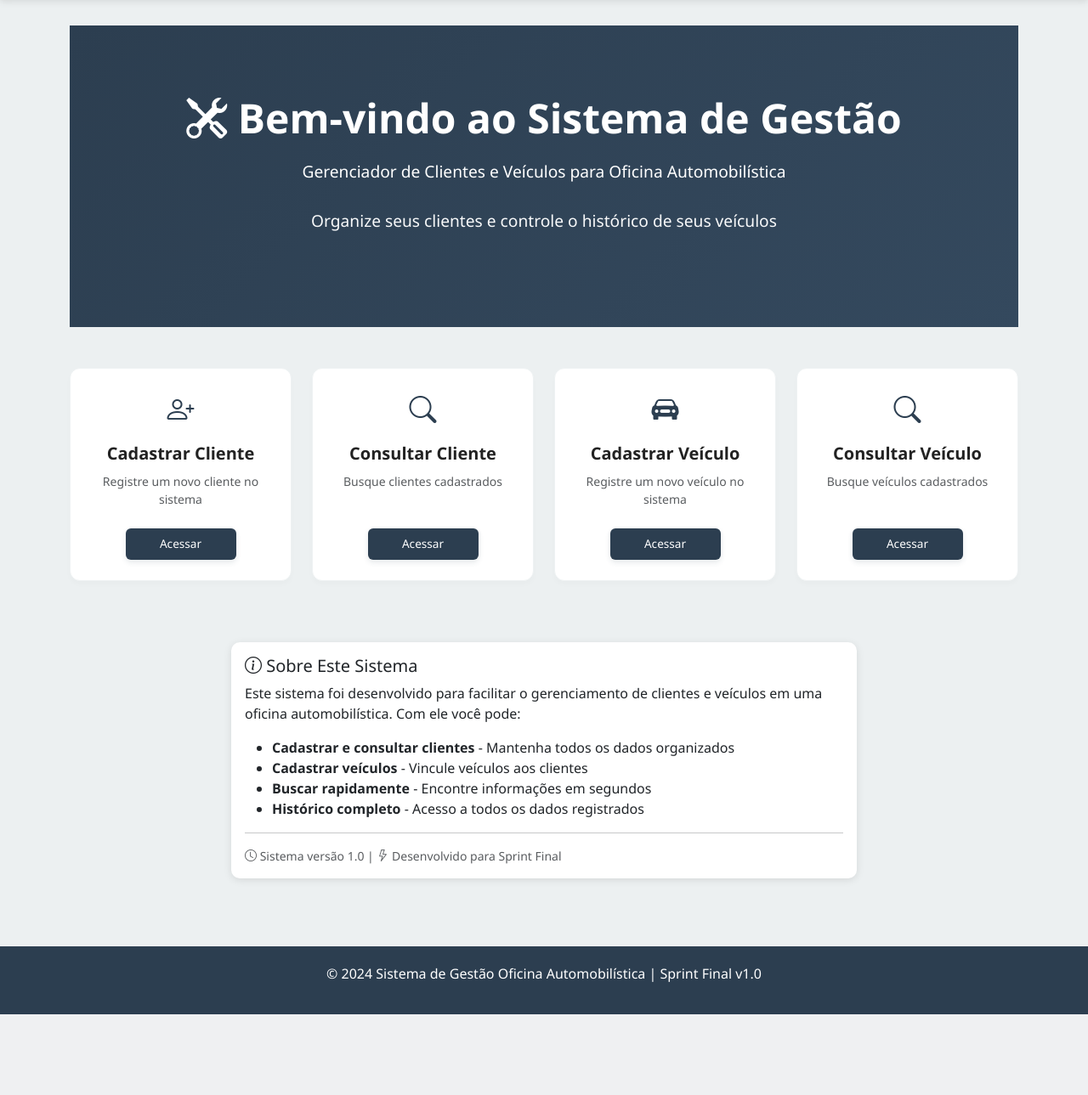
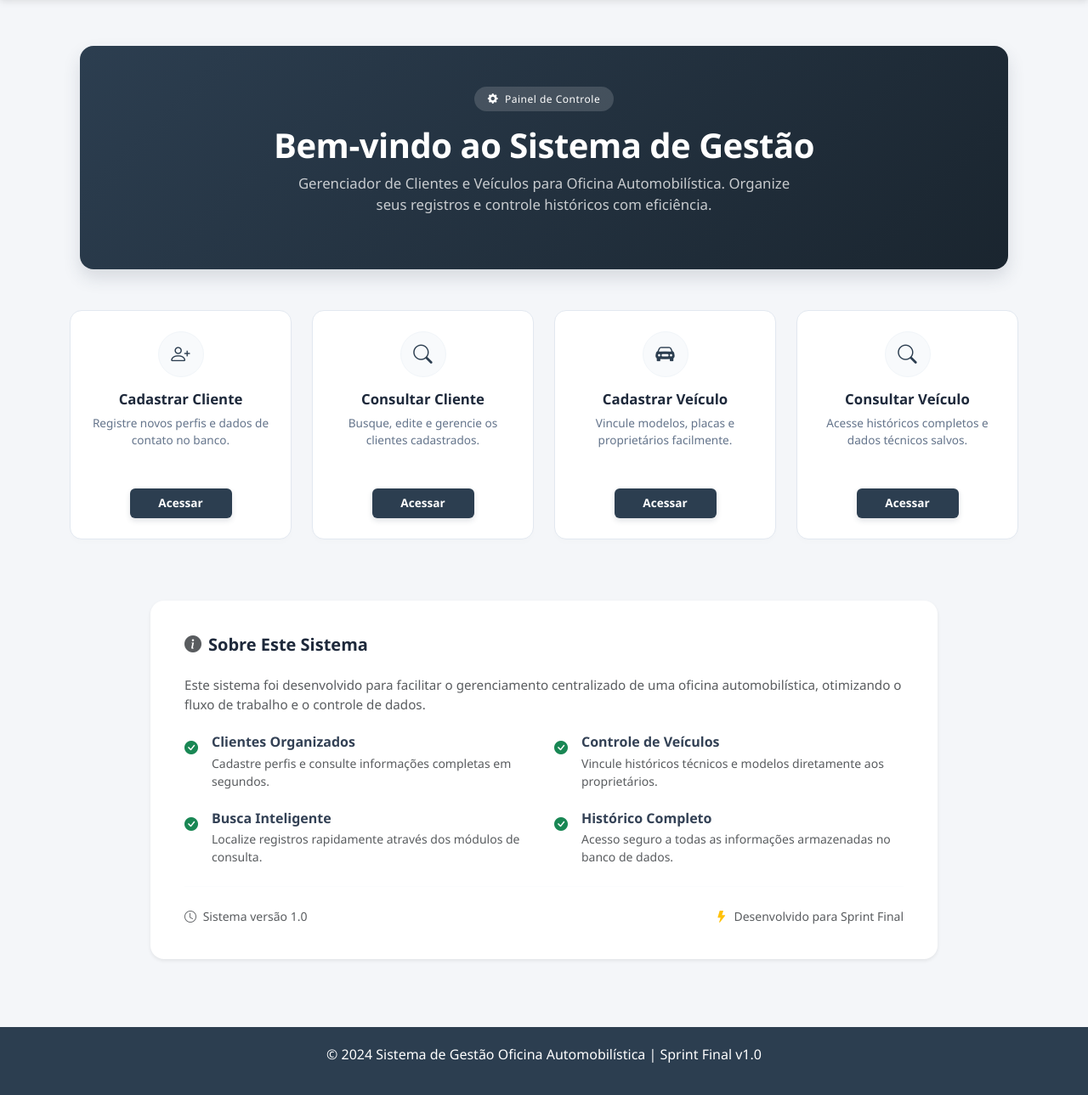
Before and after one commit to eduardacbayer/oficinapro, a Flask app: page / in a window 1280 px wide. Shown: the part 62-1351 px from the top of the page at 85% size. Before the commit the page ends 1256 px from the top, so only its background shows below. Run offline with Flask 3, Linux system fonts and the light colour scheme.

Commit message:
style: balance main dashboard contrast and modernize about section

```diff
--- a/oficina-app/templates/index.html
+++ b/oficina-app/templates/index.html
@@ -3,128 +3,253 @@
 {% block title %}Home - Sistema Oficina{% endblock %}
 
 {% block content %}
-<div class="hero mb-5">
-    <h1><i class="bi bi-tools"></i> Bem-vindo ao Sistema de Gestão</h1>
-    <p>Gerenciador de Clientes e Veículos para Oficina Automobilística</p>
-    <p class="text-light">Organize seus clientes e controle o histórico de seus veículos</p>
+<!-- HERO SECTION REFINADO (COM CORES FORTES E CANTOS ARREDONDADOS) -->
+<div class="container mt-4">
+    <div class="hero-moderno p-5 text-center text-white mb-5">
+        <div class="badge-operacional mb-3">
+            <span class="badge rounded-pill px-3 py-2"><i class="bi bi-gear-fill spin me-1"></i> Painel de Controle</span>
+        </div>
+        <h1 class="display-6" style="font-weight: 700; letter-spacing: -0.5px;">
+            Bem-vindo ao Sistema de Gestão
+        </h1>
+        <p class="mx-auto mt-2 opacity-75" style="max-width: 600px; font-size: 1.05rem;">
+            Gerenciador de Clientes e Veículos para Oficina Automobilística. Organize seus registros e controle históricos com eficiência.
+        </p>
+    </div>
 </div>
 
-<div class="row mb-5">
-    <div class="col-md-6 col-lg-3 mb-4">
-        <div class="card-menu text-center p-4 d-flex flex-column justify-content-between h-100" style="background: #ffffff; border-radius: 12px; border: 1px solid #eef2f3; box-shadow: 0 4px 6px rgba(0,0,0,0.02); transition: transform 0.2s, box-shadow 0.2s;">
-            <div>
-                <i class="bi bi-person-plus" style="font-size: 2rem; color: #2c3e50;"></i>
-                <h5 class="mt-3" style="font-weight: 600; color: #222222;">Cadastrar Cliente</h5>
-                <p class="text-muted small mb-4">Registre um novo cliente no sistema</p>
+<!-- MENU PRINCIPAL EM CARDS EQUILIBRADOS -->
+<div class="row mb-5 justify-content-center">
+    <!-- CADASTRO DE CLIENTE -->
+    <div class="col-sm-6 col-md-6 col-lg-3 mb-4">
+        <div class="card-oficina-clean p-4 d-flex flex-column justify-content-between h-100">
+            <div class="text-center">
+                <div class="icon-circle mb-3 mx-auto">
+                    <i class="bi bi-person-plus"></i>
+                </div>
+                <h5 class="card-title-oficina">Cadastrar Cliente</h5>
+                <p class="card-text-oficina">Registre novos perfis e dados de contato no banco.</p>
             </div>
-            <div class="d-flex justify-content-center w-100">
-                <a href="/cadastro-cliente" class="btn-oficina">
-                    Acessar
-                </a>
+            <div class="d-flex justify-content-center pt-2">
+                <a href="/cadastro-cliente" class="btn-oficina-fixed">Acessar</a>
             </div>
         </div>
     </div>
 
-    <div class="col-md-6 col-lg-3 mb-4">
-        <div class="card-menu text-center p-4 d-flex flex-column justify-content-between h-100" style="background: #ffffff; border-radius: 12px; border: 1px solid #eef2f3; box-shadow: 0 4px 6px rgba(0,0,0,0.02); transition: transform 0.2s, box-shadow 0.2s;">
-            <div>
-                <i class="bi bi-search" style="font-size: 2rem; color: #2c3e50;"></i>
-                <h5 class="mt-3" style="font-weight: 600; color: #222222;">Consultar Cliente</h5>
-                <p class="text-muted small mb-4">Busque clientes cadastrados</p>
+    <!-- CONSULTAR CLIENTE -->
+    <div class="col-sm-6 col-md-6 col-lg-3 mb-4">
+        <div class="card-oficina-clean p-4 d-flex flex-column justify-content-between h-100">
+            <div class="text-center">
+                <div class="icon-circle mb-3 mx-auto">
+                    <i class="bi bi-search"></i>
+                </div>
+                <h5 class="card-title-oficina">Consultar Cliente</h5>
+                <p class="card-text-oficina">Busque, edite e gerencie os clientes cadastrados.</p>
             </div>
-            <div class="d-flex justify-content-center w-100">
-                <a href="/consulta-cliente" class="btn-oficina">
-                    Acessar
-                </a>
+            <div class="d-flex justify-content-center pt-2">
+                <a href="/consulta-cliente" class="btn-oficina-fixed">Acessar</a>
             </div>
         </div>
     </div>
 
-    <div class="col-md-6 col-lg-3 mb-4">
-        <div class="card-menu text-center p-4 d-flex flex-column justify-content-between h-100" style="background: #ffffff; border-radius: 12px; border: 1px solid #eef2f3; box-shadow: 0 4px 6px rgba(0,0,0,0.02); transition: transform 0.2s, box-shadow 0.2s;">
-            <div>
-                <i class="bi bi-car-front-fill" style="font-size: 2rem; color: #2c3e50;"></i>
-                <h5 class="mt-3" style="font-weight: 600; color: #222222;">Cadastrar Veículo</h5>
-                <p class="text-muted small mb-4">Registre um novo veículo no sistema</p>
+    <!-- CADASTRO DE VEÍCULO -->
+    <div class="col-sm-6 col-md-6 col-lg-3 mb-4">
+        <div class="card-oficina-clean p-4 d-flex flex-column justify-content-between h-100">
+            <div class="text-center">
+                <div class="icon-circle mb-3 mx-auto">
+                    <i class="bi bi-car-front-fill"></i>
+                </div>
+                <h5 class="card-title-oficina">Cadastrar Veículo</h5>
+                <p class="card-text-oficina">Vincule modelos, placas e proprietários facilmente.</p>
             </div>
-            <div class="d-flex justify-content-center w-100">
-                <a href="/cadastro-veiculo" class="btn-oficina">
-                    Acessar
-                </a>
+            <div class="d-flex justify-content-center pt-2">
+                <a href="/cadastro-veiculo" class="btn-oficina-fixed">Acessar</a>
             </div>
         </div>
     </div>
 
-    <div class="col-md-6 col-lg-3 mb-4">
-        <div class="card-menu text-center p-4 d-flex flex-column justify-content-between h-100" style="background: #ffffff; border-radius: 12px; border: 1px solid #eef2f3; box-shadow: 0 4px 6px rgba(0,0,0,0.02); transition: transform 0.2s, box-shadow 0.2s;">
-            <div>
-                <i class="bi bi-search" style="font-size: 2rem; color: #2c3e50;"></i>
-                <h5 class="mt-3" style="font-weight: 600; color: #222222;">Consultar Veículo</h5>
-                <p class="text-muted small mb-4">Busque veículos cadastrados</p>
+    <!-- CONSULTAR VEÍCULO -->
+    <div class="col-sm-6 col-md-6 col-lg-3 mb-4">
+        <div class="card-oficina-clean p-4 d-flex flex-column justify-content-between h-100">
+            <div class="text-center">
+                <div class="icon-circle mb-3 mx-auto">
+                    <i class="bi bi-search"></i>
+                </div>
+                <h5 class="card-title-oficina">Consultar Veículo</h5>
+                <p class="card-text-oficina">Acesse históricos completos e dados técnicos salvos.</p>
             </div>
-            <div class="d-flex justify-content-center w-100">
-                <a href="/consulta-veiculo" class="btn-oficina">
-                    Acessar
-                </a>
+            <div class="d-flex justify-content-center pt-2">
+                <a href="/consulta-veiculo" class="btn-oficina-fixed">Acessar</a>
             </div>
         </div>
     </div>
 </div>
 
-<style>
-    .btn-oficina {
-        display: inline-block;
-        width: 130px; /* Largura compacta e fixa para o botão */
-        padding: 8px 0; /* Espaçamento interno menor e proporcional */
-        font-size: 0.85rem;
-        font-weight: 500;
-        color: #ffffff !important;
-        background-color: #2c3e50; /* Sua cor escura padrão mantida */
-        border: none;
-        border-radius: 6px; /* Cantos arredondados elegantes */
-        text-decoration: none;
-        text-align: center;
-        box-shadow: 0 3px 6px rgba(44, 62, 80, 0.12); /* Sombra suave */
-        transition: all 0.2s ease-in-out;
-    }
+<!-- SEÇÃO SOBRE ESTE SISTEMA (RESTAURADA E MODERNIZADA) -->
+<div class="row mt-5">
+    <div class="col-lg-10 mx-auto">
+        <div class="card border-0 shadow-sm p-4" style="border-radius: 16px; background: #ffffff;">
+            <div class="card-body">
+                <h5 class="card-title mb-4" style="font-weight: 700; color: #1e293b;">
+                    <i class="bi bi-info-circle-fill text-muted me-2"></i>Sobre Este Sistema
+                </h5>
+                <p class="card-text text-muted mb-4" style="font-size: 0.95rem;">
+                    Este sistema foi desenvolvido para facilitar o gerenciamento centralizado de uma oficina automobilística, otimizando o fluxo de trabalho e o controle de dados.
+                </p>
 
-    .btn-oficina:hover {
-        background-color: #1a252f; /* Feedback sutil ao passar o mouse */
-        box-shadow: 0 5px 12px rgba(44, 62, 80, 0.22); /* Sombra ganha um leve destaque */
-        transform: translateY(-1.5px); /* Efeito flutuante minimalista */
-    }
+                <!-- Recursos em Grid Minimalista -->
+                <div class="row g-4">
+                    <div class="col-md-6">
+                        <div class="d-flex align-items-start">
+                            <i class="bi bi-check-circle-fill text-success me-3 mt-1"></i>
+                            <div>
+                                <h6 class="mb-1" style="font-weight: 600; color: #334155;">Clientes Organizados</h6>
+                                <p class="text-muted small mb-0">Cadastre perfis e consulte informações completas em segundos.</p>
+                            </div>
+                        </div>
+                    </div>
+                    <div class="col-md-6">
+                        <div class="d-flex align-items-start">
+                            <i class="bi bi-check-circle-fill text-success me-3 mt-1"></i>
+                            <div>
+                                <h6 class="mb-1" style="font-weight: 600; color: #334155;">Controle de Veículos</h6>
+                                <p class="text-muted small mb-0">Vincule históricos técnicos e modelos diretamente aos proprietários.</p>
+                            </div>
+                        </div>
+                    </div>
+                    <div class="col-md-6">
+                        <div class="d-flex align-items-start">
+                            <i class="bi bi-check-circle-fill text-success me-3 mt-1"></i>
+                            <div>
+                                <h6 class="mb-1" style="font-weight: 600; color: #334155;">Busca Inteligente</h6>
+                                <p class="text-muted small mb-0">Localize registros rapidamente através dos módulos de consulta.</p>
+                            </div>
+                        </div>
+                    </div>
+                    <div class="col-md-6">
+                        <div class="d-flex align-items-start">
+                            <i class="bi bi-check-circle-fill text-success me-3 mt-1"></i>
+                            <div>
+                                <h6 class="mb-1" style="font-weight: 600; color: #334155;">Histórico Completo</h6>
+                                <p class="text-muted small mb-0">Acesso seguro a todas as informações armazenadas no banco de dados.</p>
+                            </div>
+                        </div>
+                    </div>
+                </div>
 
-    .card-menu {
-        min-height: 240px;
-    }
-    .card-menu:hover {
-        transform: translateY(-4px);
-        box-shadow: 0 10px 18px rgba(0,0,0,0.05) !important;
-    }
-</style>
+                <hr class="my-4" style="border-color: #f1f5f9;">
 
-<div class="row">
-    <div class="col-lg-8 mx-auto">
-        <div class="card">
-            <div class="card-body">
-                <h5 class="card-title"><i class="bi bi-info-circle"></i> Sobre Este Sistema</h5>
-                <p class="card-text">
-                    Este sistema foi desenvolvido para facilitar o gerenciamento de clientes e veículos
-                    em uma oficina automobilística. Com ele você pode:
-                </p>
-                <ul>
-                    <li><strong>Cadastrar e consultar clientes</strong> - Mantenha todos os dados organizados</li>
-                    <li><strong>Cadastrar veículos</strong> - Vincule veículos aos clientes</li>
-                    <li><strong>Buscar rapidamente</strong> - Encontre informações em segundos</li>
-                    <li><strong>Histórico completo</strong> - Acesso a todos os dados registrados</li>
-                </ul>
-                <hr>
-                <p class="text-muted small mb-0">
-                    <i class="bi bi-clock"></i> Sistema versão 1.0 |
-                    <i class="bi bi-lightning"></i> Desenvolvido para Sprint Final
-                </p>
+                <div class="d-flex justify-content-between align-items-center flex-wrap text-muted small">
+                    <div>
+                        <i class="bi bi-clock me-1"></i> Sistema versão 1.0
+                    </div>
+                    <div>
+                        <i class="bi bi-lightning-fill text-warning me-1"></i> Desenvolvido para Sprint Final
+                    </div>
+                </div>
             </div>
         </div>
     </div>
 </div>
+
+<!-- ESTILOS DO DESIGN BALANCEADO -->
+<style>
+    body {
+        background-color: #f4f6f9 !important; /* Fundo levemente cinza para destacar os cards brancos */
+    }
+
+    /* Hero moderno trazendo de volta a identidade escura e imponente */
+    .hero-moderno {
+        background: linear-gradient(135deg, #2c3e50 0%, #1a252f 100%);
+        border-radius: 16px;
+        box-shadow: 0 10px 20px rgba(44, 62, 80, 0.15);
+    }
+
+    .badge-operacional .badge {
+        background-color: rgba(255, 255, 255, 0.15);
+        color: #ffffff;
+        font-weight: 500;
+        letter-spacing: 0.5px;
+    }
+
+    /* Cards Brancos com Contraste */
+    .card-oficina-clean {
+        background: #ffffff;
+        border: 1px solid #e2e8f0;
+        border-radius: 14px;
+        box-shadow: 0 4px 6px rgba(0, 0, 0, 0.01);
+        transition: all 0.25s ease-in-out;
+        min-height: 270px;
+    }
+
+    .card-oficina-clean:hover {
+        transform: translateY(-4px);
+        box-shadow: 0 10px 20px rgba(44, 62, 80, 0.08);
+        border-color: #cbd5e1;
+    }
+
+    /* Círculo sutil para os ícones */
+    .icon-circle {
+        width: 54px;
+        height: 54px;
+        background-color: #f8fafc;
+        border: 1px solid #f1f5f9;
+        border-radius: 50%;
+        display: flex;
+        align-items: center;
+        justify-content: center;
+        color: #2c3e50;
+        font-size: 1.4rem;
+        transition: all 0.2s;
+    }
+
+    .card-oficina-clean:hover .icon-circle {
+        background-color: #2c3e50;
+        color: #ffffff;
+        transform: scale(1.05);
+    }
+
+    .card-title-oficina {
+        font-size: 1.05rem;
+        font-weight: 600;
+        color: #1e293b;
+    }
+
+    .card-text-oficina {
+        font-size: 0.85rem;
+        color: #64748b;
+    }
+
+    /* Botão compacto, escuro e com destaque proporcional */
+    .btn-oficina-fixed {
+        display: inline-block;
+        width: 120px;
+        padding: 7px 0;
+        font-size: 0.85rem;
+        font-weight: 600;
+        color: #ffffff !important;
+        background-color: #2c3e50; /* Resgatando a força da cor escura */
+        border: none;
+        border-radius: 6px;
+        text-decoration: none;
+        text-align: center;
+        box-shadow: 0 3px 6px rgba(44, 62, 80, 0.15);
+        transition: all 0.2s ease-in-out;
+    }
+
+    .btn-oficina-fixed:hover {
+        background-color: #1a252f;
+        box-shadow: 0 5px 12px rgba(44, 62, 80, 0.25);
+        transform: translateY(-1px);
+    }
+
+    /* Animaçãozinha discreta para a engrenagem do topo */
+    .spin {
+        animation: fa-spin 4s infinite linear;
+    }
+    @keyframes fa-spin {
+        0% { transform: rotate(0deg); }
+        100% { transform: rotate(360deg); }
+    }
+</style>
 {% endblock %}
```
